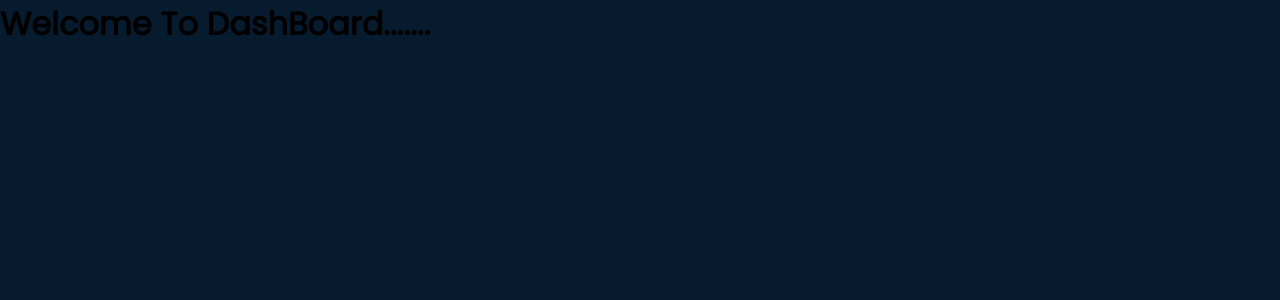
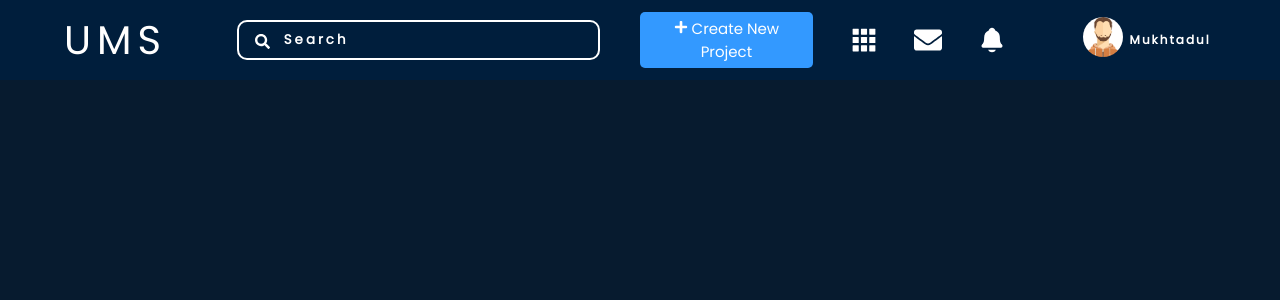
Before and after one commit to subham07-t/campus-keeper-UMS-app, a React (Vite) app in the folder frontend/: page /dashboard in a window 1280 px wide. Shown: the top 300 px of the page. Built offline with nearby package versions, Linux system fonts and the light colour scheme.

Commit message:
FE: Added header to dashboard

```diff
--- a/frontend/package.json
+++ b/frontend/package.json
@@ -11,7 +11,7 @@
   "dependencies": {
     "react": "^18.2.0",
     "react-dom": "^18.2.0",
-    "react-icons": "^4.8.0"
+    "react-icons": "^4.8.0",
     "react-router-dom": "^6.10.0"
   },
   "devDependencies": {
--- a/frontend/src/App.jsx
+++ b/frontend/src/App.jsx
@@ -2,16 +2,13 @@ import "./App.css";
 import React from "react";
 import Login from "./pages/Login";
 import "./App.css";
-import  Header  from "./components/Header";
 import Dashboard from "./pages/Dashboard/Dashboard";
 import { createBrowserRouter } from "react-router-dom";
 
 const App = () => {
   return (
     <div>
-
-      <Header/>
-      {/* <Login /> */}
+      <Login />
     </div>
   );
 };
--- a/frontend/src/pages/Dashboard/Dashboard.jsx
+++ b/frontend/src/pages/Dashboard/Dashboard.jsx
@@ -1,8 +1,9 @@
+import Header from "../../components/Header";
 const Dashboard = () => {
   return (
-    <div>
-      <h1>Welcome To DashBoard.......</h1>
-    </div>
+    <>
+      <Header />
+    </>
   );
 };
 
```
